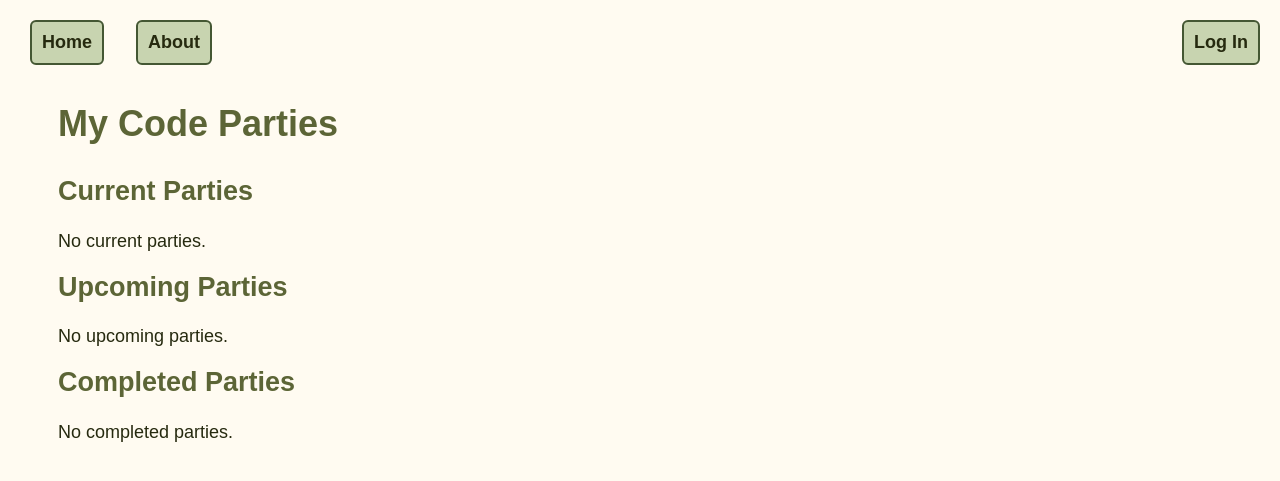
After one commit to nessa272/LeetCode-Competition, a Flask app: template templates/my_parties.html in a window 1280 px wide. The commit adds this page. Shown: the top 481 px of the page. Run offline with Flask 3, Linux system fonts and the light colour scheme; the template is opened without the code that fills it, so the values that code supplies are empty.

Commit message:
complete code party refactor - update my parties page

```diff
--- a/LeetCodeCompetition.sql
+++ b/LeetCodeCompetition.sql
@@ -39,6 +39,7 @@ CREATE TABLE person (
 -- This is the configuration stuff/logistics of party
 CREATE TABLE code_party (
   cpid        INT AUTO_INCREMENT PRIMARY KEY,
+  name        VARCHAR(200) NOT NULL DEFAULT 'Nameless Party',
   party_goal  INT,
   party_start DATE NOT NULL,
   party_end   DATE NOT NULL,
--- a/app.py
+++ b/app.py
@@ -180,6 +180,7 @@ def create_party():
     connections = db_queries.get_party_invite_options(conn, session['pid'])
 
     if request.method == "POST":
+        party_name = request.form.get("party_name")
         party_goal = request.form.get("party_goal")
         party_start = request.form.get("party_start")
         party_end = request.form.get("party_end")
@@ -187,7 +188,7 @@ def create_party():
 
         try:
             # Create group
-            cpid = db_queries.create_code_party(conn, party_goal, party_start, party_end)
+            cpid = db_queries.create_code_party(conn, party_name, party_goal, party_start, party_end)
 
             # Add party creator to the party
             db_queries.assign_user_to_party(conn, session['pid'], cpid)
@@ -260,34 +261,36 @@ def add_member(cpid):
 
     return redirect(url_for("view_party", cpid=cpid))
 
-@app.route("/my_group")
-def my_group():
-    '''Allows users to view current friend group'''
+@app.route("/my_parties")
+def my_parties():
+    """Shows a list of all parties the user belongs to."""
     if 'pid' not in session:
-        flash("You must be logged in to view your group.")
+        flash("You must be logged in to view your parties.")
         return redirect(url_for('login'))
 
     conn = dbi.connect()
-    person = db_queries.get_person_by_pid(conn, session['pid'])
+    all_parties = db_queries.get_parties_for_user(conn, session['pid'])
 
-    if person['gid']:
-        # User in group
-        group = db_queries.get_group_info(conn, person['gid'])
-        members = db_queries.get_group_members(conn, person['gid'])
-        # Connections for invite form (friends not in a group)
-        connections = db_queries.get_connections_with_group_status(conn, session['pid'])
-    else:
-        # User not in  group
-        group = None
-        members = None
-        connections = None
+    current = [p for p in all_parties if p['status'] == 'in_progress']
+    upcoming = [p for p in all_parties if p['status'] == 'upcoming']
+    completed = [p for p in all_parties if p['status'] == 'completed']
+
+    #SORT differently depending on section
+    # Current parties: earliest competition end deadline
+    current.sort(key=lambda p: p['party_end'])
+    # Upcoming parties: soonest start date
+    upcoming.sort(key=lambda p: p['party_start'])
+    # Completed parties: most recently ended
+    completed.sort(key=lambda p: p['party_end'], reverse=True)
+
 
     return render_template(
-        "view_group.html",
-        group=group,
-        members=members,
-        connections=connections
+        "my_parties.html",
+        current_parties=current,
+        upcoming_parties=upcoming,
+        completed_parties=completed
     )
+
 
 @app.route('/find_friends/', methods=['GET', 'POST'])
 def find_friends():
--- a/templates/base.html
+++ b/templates/base.html
@@ -23,7 +23,7 @@
       <a href="#" class="dropbtn">Code Parties! ▼</a>
       <div class="dropdown-content">
         <a href="{{ url_for('create_party') }}">Create Party</a>
-        <a href="{{ url_for('my_group') }}">My Group</a>
+        <a href="{{ url_for('my_parties') }}">My Parties!</a>
       </div>
     </li>
     {% endif %}
--- a/templates/create_party.html
+++ b/templates/create_party.html
@@ -8,6 +8,9 @@
 <form method="POST" action="{{ url_for('create_party') }}">
     <fieldset>
         <legend>Party Details</legend>
+        <label>Party Name</label>
+        <input type="text" name="party_name">
+
         <label>Party Goal (number of problems)</label>
         <input type="number" name="party_goal" required>
 
--- /dev/null
+++ b/templates/my_parties.html
@@ -0,0 +1,47 @@
+{% extends "base.html" %}
+
+{% block main_content %}
+<h1>My Code Parties</h1>
+
+<h2>Current Parties</h2>
+{% if current_parties %}
+    <ul>
+    {% for party in current_parties %}
+        <li>
+            <a href="{{ url_for('view_party', cpid=party.cpid) }}">{{ party.name }}</a>
+            — Ends: {{ party.party_end }}
+        </li>
+    {% endfor %}
+    </ul>
+{% else %}
+    <p>No current parties.</p>
+{% endif %}
+
+<h2>Upcoming Parties</h2>
+{% if upcoming_parties %}
+    <ul>
+    {% for party in upcoming_parties %}
+        <li>
+            <a href="{{ url_for('view_party', cpid=party.cpid) }}">{{ party.name }}</a>
+            — Starts: {{ party.party_start }}
+        </li>
+    {% endfor %}
+    </ul>
+{% else %}
+    <p>No upcoming parties.</p>
+{% endif %}
+
+<h2>Completed Parties</h2>
+{% if completed_parties %}
+    <ul>
+    {% for party in completed_parties %}
+        <li>
+            <a href="{{ url_for('view_party', cpid=party.cpid) }}">{{ party.name }}</a>
+            — Ended: {{ party.party_end }}
+        </li>
+    {% endfor %}
+    </ul>
+{% else %}
+    <p>No completed parties.</p>
+{% endif %}
+{% endblock %}
--- a/templates/view_party.html
+++ b/templates/view_party.html
@@ -3,7 +3,7 @@
 {% block main_content %}
 <div class="container mt-4">
     {% if party %}
-        <h1>Code Party</h1>
+        <h1>{{party.name}}</h1>
 
         <h2>Party Details</h2>
         <p><strong>Goal:</strong> {{ party.party_goal }} problems</p>
```
Also changed, not shown: db_queries.py (+20 -5 lines).
